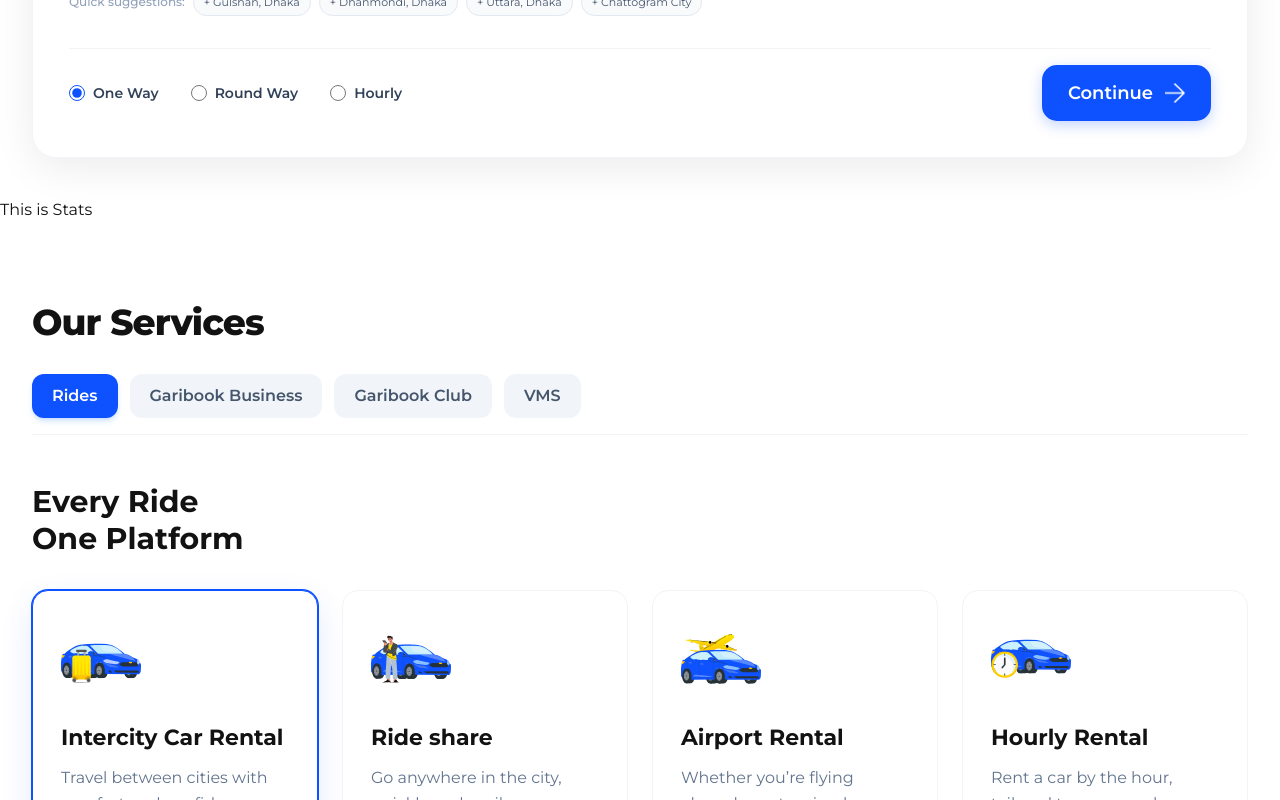
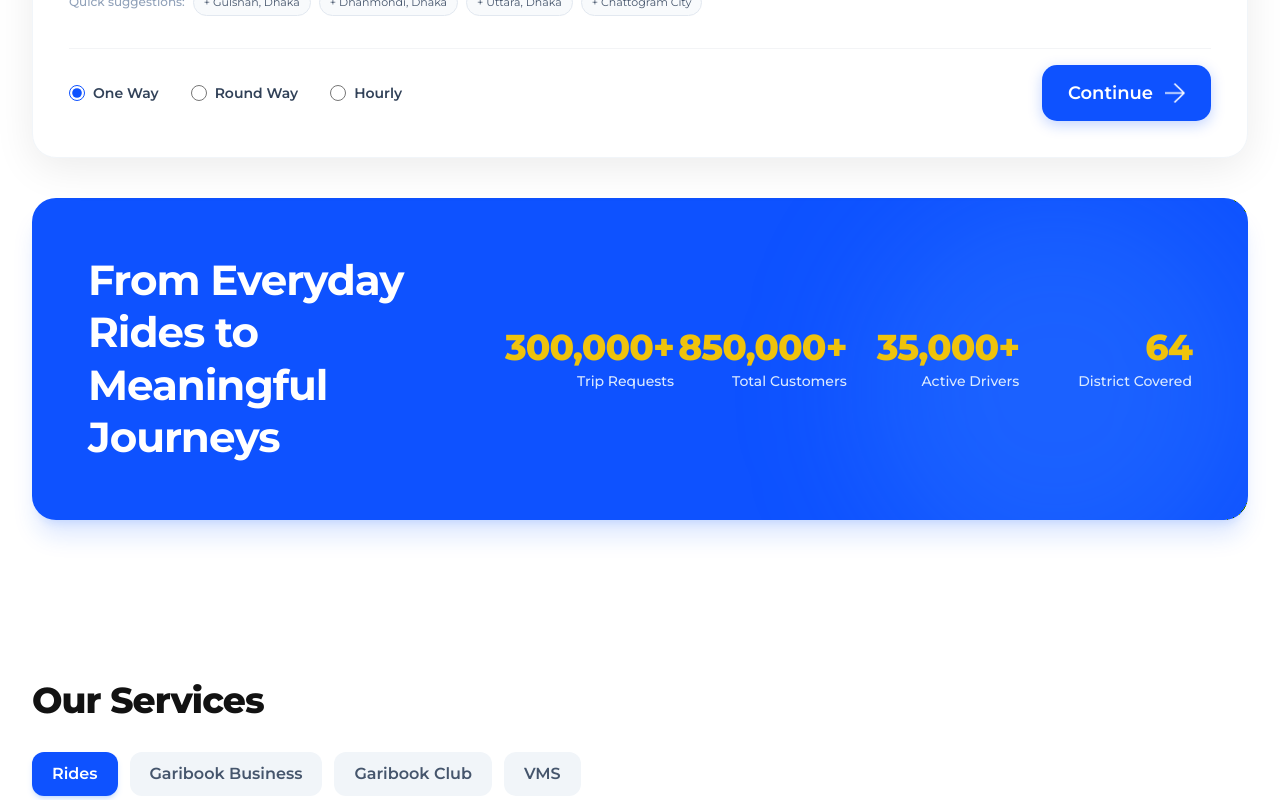
Before and after one commit to SazidulAlam47/garibook-homepage, a React (Vite) app: page / in a window 1280 px wide. Shown: the part 656-1456 px from the top of the page. Built offline with nearby package versions, Linux system fonts and the light colour scheme.

Commit message:
feat: implement Garibook stats section

```diff
--- a/src/components/HomePageSections/Stats/Stats.tsx
+++ b/src/components/HomePageSections/Stats/Stats.tsx
@@ -1,9 +1,105 @@
+import { useRef, useState, useLayoutEffect } from "react";
+import gsap from "gsap";
+import { ScrollTrigger } from "gsap/ScrollTrigger";
+import Container from "../../ui/Container";
+
+gsap.registerPlugin(ScrollTrigger);
+
+interface StatItem {
+    label: string;
+    targetValue: number;
+    hasPlus: boolean;
+}
+
+const statsData: StatItem[] = [
+    { label: "Trip Requests", targetValue: 300000, hasPlus: true },
+    { label: "Total Customers", targetValue: 850000, hasPlus: true },
+    { label: "Active Drivers", targetValue: 35000, hasPlus: true },
+    { label: "District Covered", targetValue: 64, hasPlus: false },
+];
+
 const Stats = () => {
+    const sectionRef = useRef<HTMLDivElement>(null);
+    const [counts, setCounts] = useState<number[]>([0, 0, 0, 0]);
+
+    useLayoutEffect(() => {
+        const ctx = gsap.context(() => {
+            const targets = { v0: 0, v1: 0, v2: 0, v3: 0 };
+
+            ScrollTrigger.create({
+                trigger: sectionRef.current,
+                start: "top 80%",
+                once: true,
+                onEnter: () => {
+                    gsap.fromTo(
+                        ".stat-item",
+                        { opacity: 0, y: 30, scale: 0.9 },
+                        {
+                            opacity: 1,
+                            y: 0,
+                            scale: 1,
+                            duration: 0.8,
+                            stagger: 0.15,
+                            ease: "back.out(1.5)",
+                        }
+                    );
+
+                    gsap.to(targets, {
+                        v0: statsData[0].targetValue,
+                        v1: statsData[1].targetValue,
+                        v2: statsData[2].targetValue,
+                        v3: statsData[3].targetValue,
+                        duration: 2.2,
+                        ease: "power2.out",
+                        onUpdate: () => {
+                            setCounts([
+                                Math.round(targets.v0),
+                                Math.round(targets.v1),
+                                Math.round(targets.v2),
+                                Math.round(targets.v3),
+                            ]);
+                        },
+                    });
+                },
+            });
+        }, sectionRef);
+
+        return () => ctx.revert();
+    }, []);
+
     return (
-        <div>
-            <p>This is Stats</p>
-            {/* with car animation */}
-        </div>
+        <section ref={sectionRef} className="pb-12 sm:pb-16 lg:pb-20">
+            <Container>
+                <div className="bg-[#0e52ff] rounded-3xl p-8 sm:p-10 md:p-14 text-white shadow-xl shadow-blue-600/15 relative overflow-hidden">
+                    {/* Background subtle radial glow */}
+                    <div className="absolute top-0 right-0 w-96 h-96 bg-blue-400/20 rounded-full blur-3xl pointer-events-none" />
+
+                    <div className="relative z-10 flex flex-col lg:flex-row lg:items-center justify-between gap-8 lg:gap-12">
+                        {/* Title */}
+                        <div className="max-w-xl">
+                            <h2 className="text-2xl sm:text-3xl md:text-4xl lg:text-[42px] font-bold leading-tight tracking-tight">
+                                From Everyday Rides to <br className="hidden sm:inline" /> Meaningful Journeys
+                            </h2>
+                        </div>
+
+                        {/* Stats Numbers */}
+                        <div className="grid grid-cols-2 sm:grid-cols-4 gap-6 sm:gap-8 lg:gap-10">
+                            {statsData.map((stat, idx) => (
+                                <div key={stat.label} className="stat-item flex flex-col items-start lg:items-end">
+                                    <h4 className="text-2xl sm:text-3xl lg:text-4xl font-extrabold text-[#efc30c] tracking-tight mb-1">
+                                        {counts[idx].toLocaleString()}
+                                        {stat.hasPlus && "+"}
+                                    </h4>
+                                    <span className="text-xs sm:text-sm text-blue-100 font-medium">
+                                        {stat.label}
+                                    </span>
+                                </div>
+                            ))}
+                        </div>
+                    </div>
+                </div>
+            </Container>
+        </section>
     );
 };
 
```
